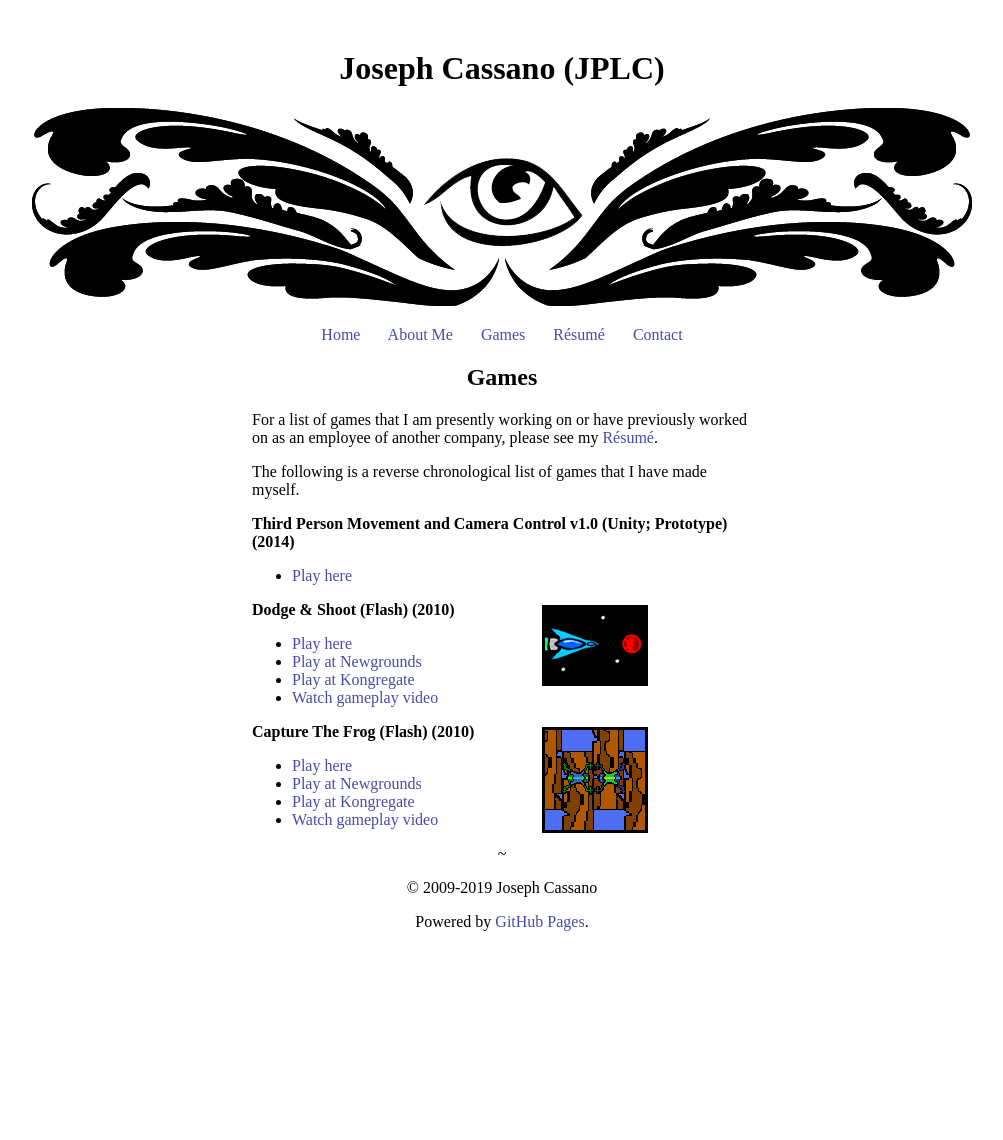
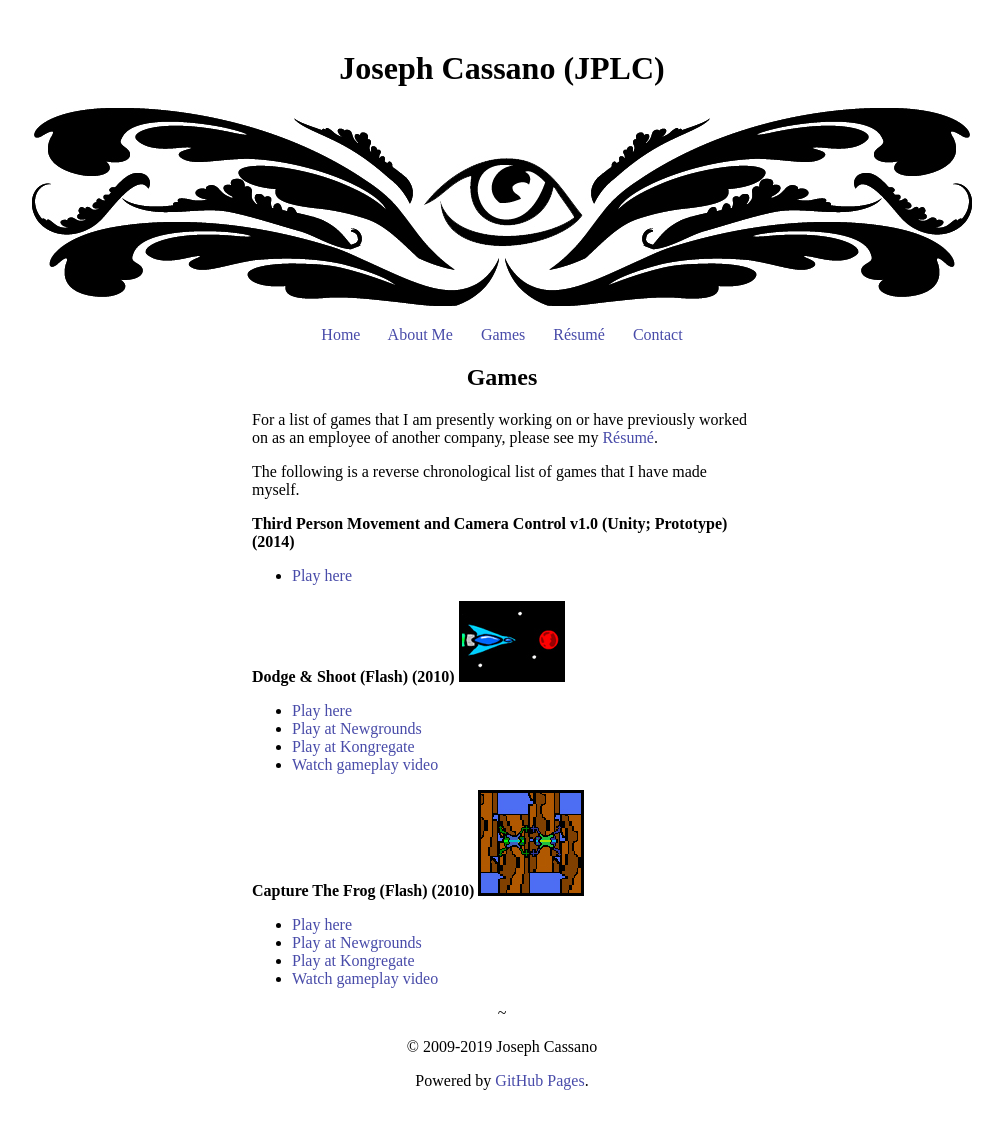
Before and after one commit to MultiversalNomad/multiversalnomad.github.io, a Jekyll site: the page built from games/index.html, in a window 1280 px wide. Shown: the whole page, without its empty margins (138-1141 px from the left). Built offline with Jekyll 4.4.1, drawn with Linux system fonts in a browser that asks for light colours; before the commit the page ends 981 px from its top, so only the background shows below that.

Commit message:
Update index.html
Playing with image placement.

```diff
--- a/games/index.html
+++ b/games/index.html
@@ -36,7 +36,7 @@ title: Games
 </p>
 <p>
     <strong>{{ dodgeAndShootTitle }}</strong>
-    <img src="/images/DodgeAndShoot_thumb.jpg" class="floatRight gameOffset customBorder" alt="Dodge & Shoot">
+    <img src="/images/DodgeAndShoot_thumb.jpg" class="customBorder" alt="Dodge & Shoot">
     <ul>
         <li><a href = "{{ dodgeAndShootPageRelDir }}">Play here</a>
         <li><a href = "http://www.newgrounds.com/portal/view/534962">Play at Newgrounds</a>
@@ -46,7 +46,7 @@ title: Games
 </p>
 <p>
     <strong>{{ captureTheFrogTitle }}</strong>
-    <img src="/images/CaptureTheFrog_thumb.jpg" class="floatRight gameOffset customBorder" alt="Capture The Frog">
+    <img src="/images/CaptureTheFrog_thumb.jpg" class="customBorder" alt="Capture The Frog">
     <ul>
         <li><a href = "{{ captureTheFrogPageRelDir }}">Play here</a>
         <li><a href = "http://www.newgrounds.com/portal/view/526314">Play at Newgrounds</a>
```
